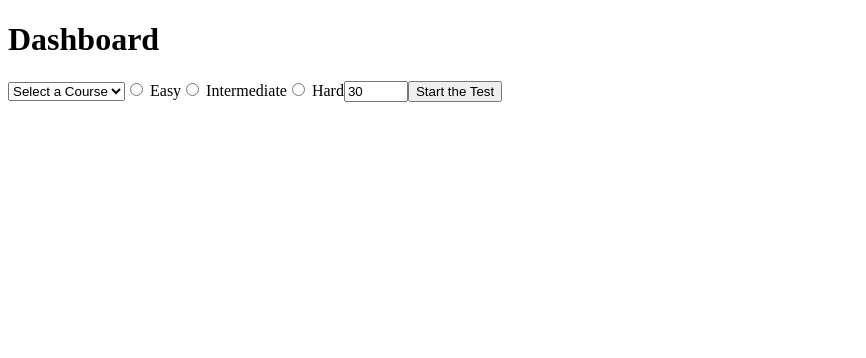
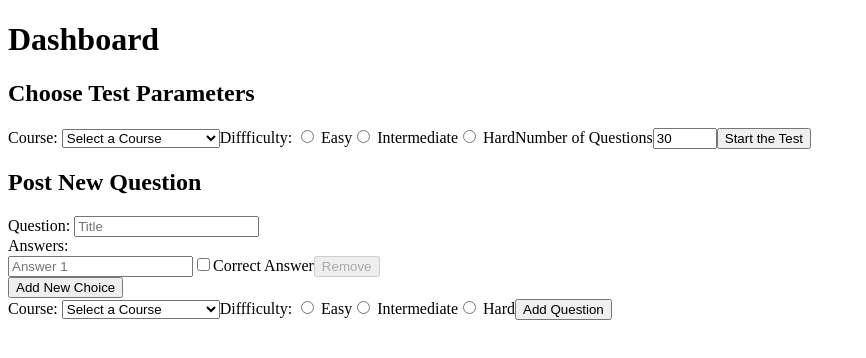
Before and after one commit to MohamedKhedrawy/EVAL, a React (Vite) app in the folder client/: page /dashboard in a window 1280 px wide. Shown: the top 358 px of the page, without its empty margins (0-866 px from the left). Built offline with nearby package versions, Linux system fonts and the light colour scheme; what express-async-handler would draw is missing.

Commit message:
Updated dashboard + Post questions logic

```diff
--- a/client/src/pages/Dashboard.jsx
+++ b/client/src/pages/Dashboard.jsx
@@ -10,17 +10,58 @@ import { useNavigate } from "react-router-dom";
     const dispatch = useDispatch();
     const navigate = useNavigate();
 
+    const [answerFields, setAnswerFields] = useState(1);
     const [formData, setFormData] = useState({
       course: '',
       difficulty: 0,
       noOfQ: 30
     })
+    const [postQuestions, setPostQuestions] = useState({
+      title: '',
+      course: '',
+      diificulty: 0
+    })
+    const [postAnswers, setPostAnswers] = useState(
+      [{
+        answerBody: '',
+        isCorrect: false
+      }])
 
-    const onChange = (e) => {
+    const handleQuestionParams = (e) => {
       setFormData((prevState) => ({
         ...prevState,
         [e.target.name]: e.target.value
       }))
+    }
+
+    const handleQuestionPost = (e) => {
+      setPostQuestions((prevState) => ({
+        ...prevState,
+        [e.target.name]: e.target.value
+      }))
+    }
+
+    const handleAnswerPost = (e, index) => {
+      const updatedAnswers = [...postAnswers];
+      updatedAnswers[index].answerBody = e.target.value;
+      setPostAnswers(updatedAnswers);
+    }
+
+    const handleToggleCorrect = (answerIndex) => {
+      const updatedAnswers = [...postAnswers];
+      updatedAnswers[answerIndex].isCorrect = !updatedAnswers[answerIndex].isCorrect;
+      setPostAnswers(updatedAnswers);
+    }
+
+    const removeAnswerField = (index) => {
+      const updatedAnswers = postAnswers.filter((_, idx) => idx !== index)
+      setPostAnswers(updatedAnswers)
+      setAnswerFields((prevState) => prevState - 1)
+    }
+
+    const addAnswerField = () => {
+      setPostAnswers([...postAnswers, {answerBody: '', isCorrect: false}]);
+      setAnswerFields((prevState) => prevState + 1)
     }
 
     const onSubmit = (e) => {
@@ -33,26 +74,86 @@ import { useNavigate } from "react-router-dom";
     return <>
       <h1>Dashboard</h1>
       <form className="question-form" onSubmit={onSubmit}>
-          <select name="course" value={formData.course} onChange={onChange}>
+          <h2>Choose Test Parameters</h2>
+          <label>Course: </label>
+          <select name="course" value={formData.course} onChange={handleQuestionParams}>
               <option value={''}>Select a Course</option>
               <option value={'geo'}>Geo</option>
-              <option value={'maths'}>maths 1</option>
-              <option value={'english'}>english 1</option>
-              <option value={'history'}>history 1</option>
-              <option value={'dsa'}>dsa</option>
-              <option value={'ffd'}>ffd 1</option>
-              <option value={'dsds'}>dsds 1</option>
-              <option value={'dfvd'}>dfvd 1</option>
-              <option value={'swds'}>swds 1</option>
+              <option value={'OOP'}>OOP</option>
+              <option value={'Data Communication'}>Data Communication</option>
+              <option value={'Information Systems'}>Information Systems</option>
+              <option value={'Discrete Maths'}>Discrete Maths</option>
+              <option value={'Project Management'}>Project Management</option>
+              <option value={'Business Management'}>Business Management</option>
+              <option value={'Technical Writing'}>Technical Writing</option>
+              <option value={'Probability & Statistics'}>Probability & Statistics</option>
+              <option value={'Signals'}>Signals</option>
           </select>
 
-          <input type="radio" value={'1'} name="difficulty" onChange={onChange}/> Easy
-          <input type="radio" value={'2'} name="difficulty" onChange={onChange}/> Intermediate
-          <input type="radio" value={'3'} name="difficulty" onChange={onChange}/> Hard
+          <label>Diffficulty: </label>
+          <input type="radio" value={'1'} name="difficulty" onChange={handleQuestionParams}/> Easy
+          <input type="radio" value={'2'} name="difficulty" onChange={handleQuestionParams}/> Intermediate
+          <input type="radio" value={'3'} name="difficulty" onChange={handleQuestionParams}/> Hard
 
-          <input name="noOfQ" type="number" min={1} max={100} placeholder="Number of Questions" value={formData.noOfQ} onChange={onChange}/>
+          <label>Number of Questions</label>
+          <input name="noOfQ" type="number" min={1} max={100} placeholder="Number of Questions" value={formData.noOfQ} onChange={handleQuestionParams}/>
 
           <button type="submit">Start the Test</button>
+      </form>
+
+      <form>
+          <h2>Post New Question</h2>
+
+          <label>Question: </label>
+          <input name="title" type="text" placeholder="Title" value={postQuestions.title} required onChange={handleQuestionPost}/>
+
+          <div>
+            <label>Answers: </label>
+            {postAnswers.map((answer, answerIndex) => (
+              <div key={answerIndex}>
+                <input
+                type="text"
+                name={`Answer ${answerIndex + 1}`}
+                value={answer.answerBody}
+                placeholder={`Answer ${answerIndex + 1}`}
+                onChange={(e) => handleAnswerPost(e, answerIndex)}
+                required/>
+
+                <input
+                id={answerIndex}
+                name="isCorrect"
+                type="checkbox"
+                checked={answer.isCorrect}
+                onChange={() => handleToggleCorrect(answerIndex)}/>
+                <label htmlFor={answerIndex}>Correct Answer</label>
+
+                <button type="button" onClick={() => removeAnswerField(answerIndex)} disabled={(answerFields <= 1)} >Remove</button>
+              </div>
+            ))}
+            <button type="button" onClick={addAnswerField}>Add New Choice</button>
+          </div>
+
+          <label>Course: </label>
+          <select name="course" value={postQuestions.course} onChange={handleQuestionPost}>
+              <option value={''}>Select a Course</option>
+              <option value={'geo'}>Geo</option>
+              <option value={'OOP'}>OOP</option>
+              <option value={'Data Communication'}>Data Communication</option>
+              <option value={'Information Systems'}>Information Systems</option>
+              <option value={'Discrete Maths'}>Discrete Maths</option>
+              <option value={'Project Management'}>Project Management</option>
+              <option value={'Business Management'}>Business Management</option>
+              <option value={'Technical Writing'}>Technical Writing</option>
+              <option value={'Probability & Statistics'}>Probability & Statistics</option>
+              <option value={'Signals'}>Signals</option>
+          </select>
+
+          <label>Diffficulty: </label>
+          <input type="radio" value={'1'} name="difficulty" onChange={handleQuestionPost}/> Easy
+          <input type="radio" value={'2'} name="difficulty" onChange={handleQuestionPost}/> Intermediate
+          <input type="radio" value={'3'} name="difficulty" onChange={handleQuestionPost}/> Hard
+
+          <button type="submit">Add Question</button>
       </form>
     </>
  }
```
